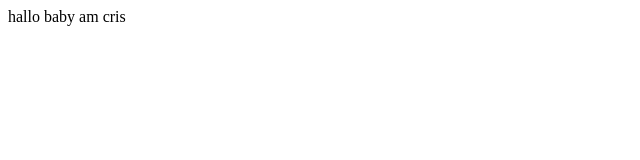
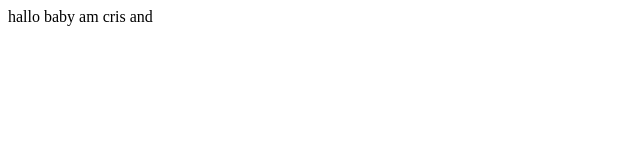
Before and after one commit to blusclips/NextJSBigCommerce, a Next.js app: page / in a window 1280 px wide. Shown: the top 160 px of the page, without its empty margins (0-640 px from the left). Built offline with nearby package versions, Linux system fonts and the light colour scheme.

Commit message:
added on text

```diff
--- a/pages/index.tsx
+++ b/pages/index.tsx
@@ -1,7 +1,7 @@
 /** @format */
 
 const Index = () => {
-	return <div> hallo baby am cris </div>;
+	return <div> hallo baby am cris and </div>;
 };
 
 export default Index;
```
